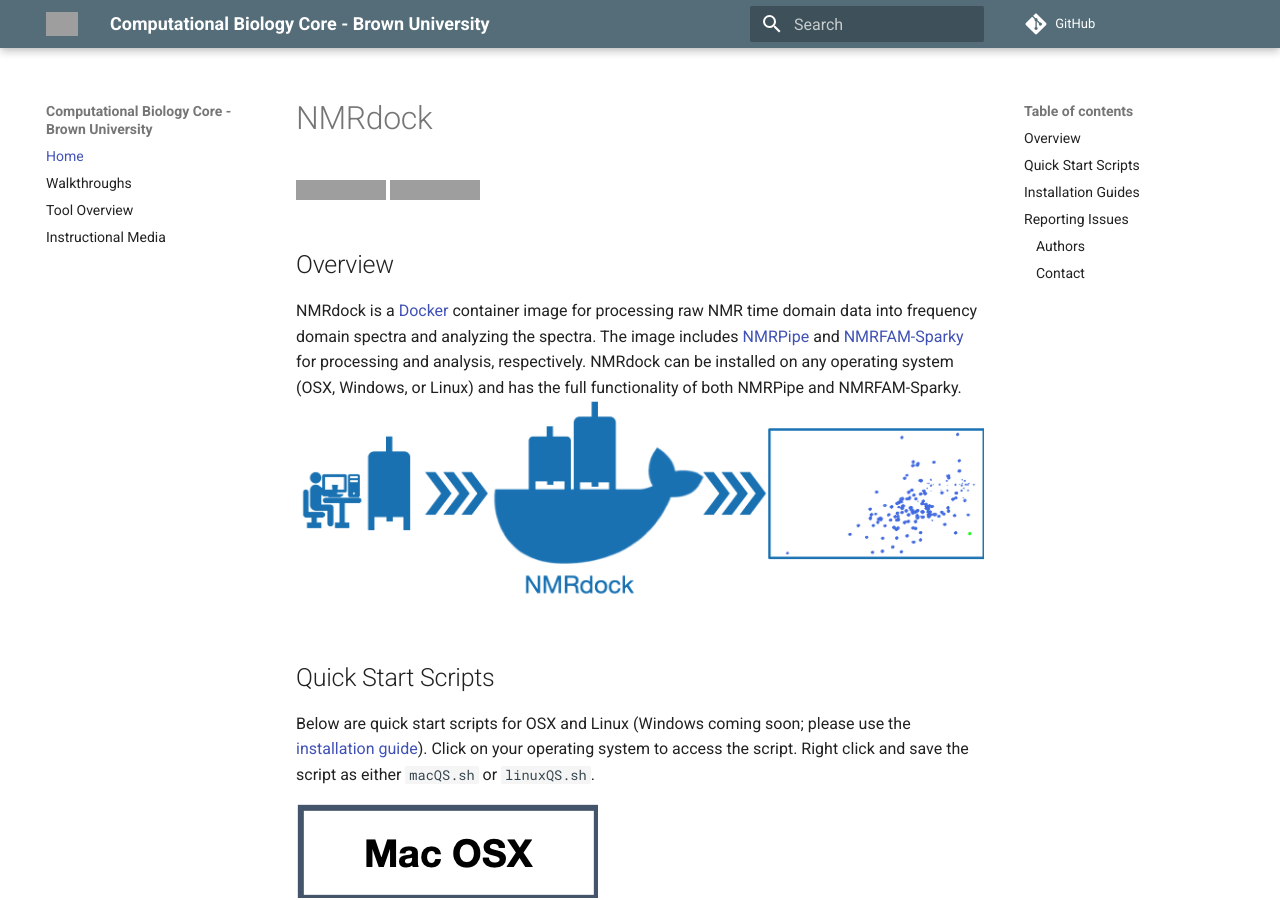
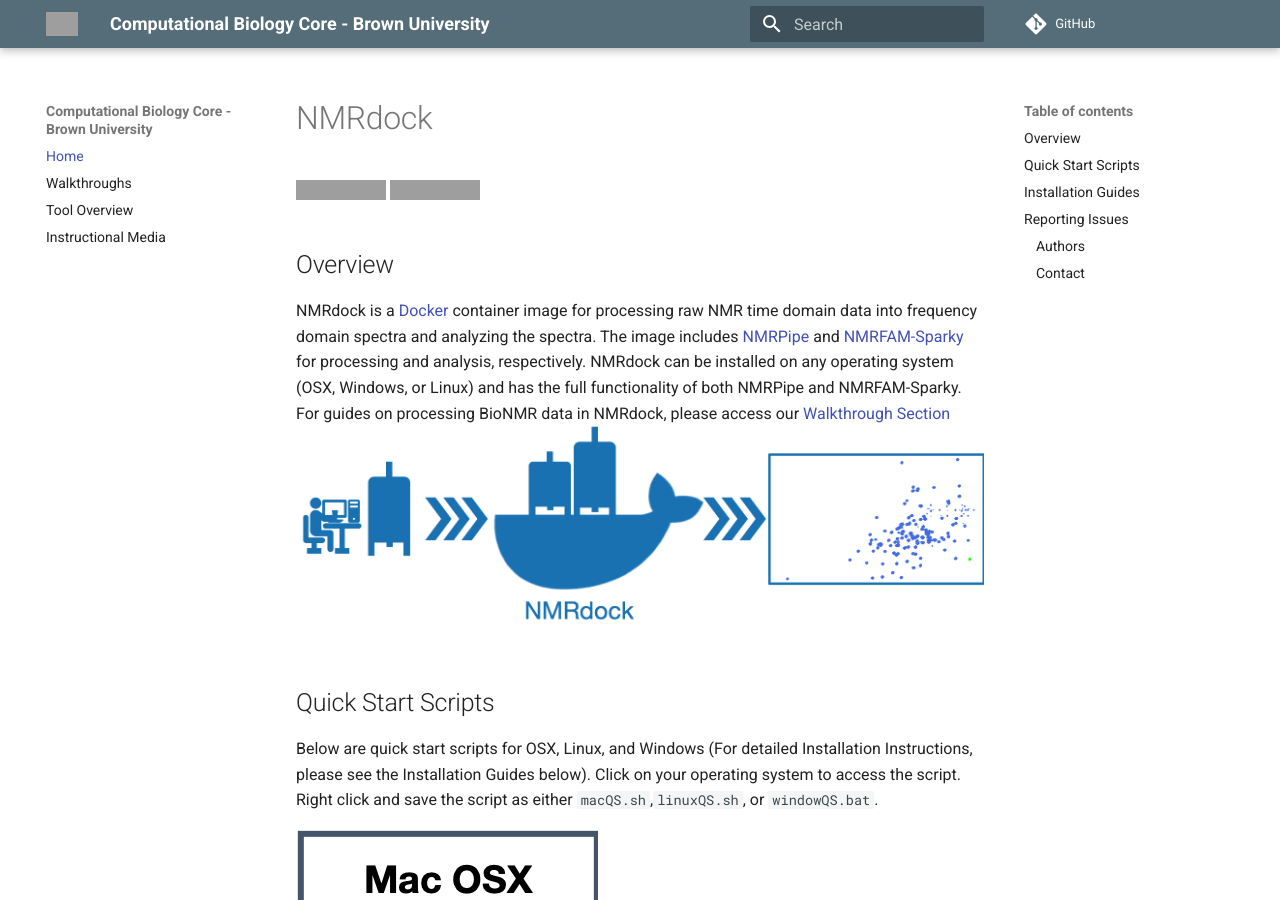
Before and after one commit to compbiocore/nmrdock, an MkDocs documentation site: the page built from docs/index.md, in a window 1280 px wide and 900 px high. Built offline with MkDocs 1.6.1 and Material for MkDocs 9.7.7, drawn with Linux system fonts in a browser that asks for light colours; comment, search, counter and statistics services are not loaded; grey boxes are pictures that could not be loaded.

Commit message:
Update index.md to add tutorial

```diff
--- a/docs/index.md
+++ b/docs/index.md
@@ -7,12 +7,12 @@
 
 ## Overview
 
-NMRdock is a [Docker](https://www.docker.com/) container image for processing raw NMR time domain data into frequency domain spectra and analyzing the spectra. The image includes [NMRPipe](https://www.ibbr.umd.edu/nmrpipe/index.html) and [NMRFAM-Sparky](https://nmrfam.wisc.edu/nmrfam-sparky-distribution/) for processing and analysis, respectively. NMRdock can be installed on any operating system (OSX, Windows, or Linux) and has the full functionality of both NMRPipe and NMRFAM-Sparky.
+NMRdock is a [Docker](https://www.docker.com/) container image for processing raw NMR time domain data into frequency domain spectra and analyzing the spectra. The image includes [NMRPipe](https://www.ibbr.umd.edu/nmrpipe/index.html) and [NMRFAM-Sparky](https://nmrfam.wisc.edu/nmrfam-sparky-distribution/) for processing and analysis, respectively. NMRdock can be installed on any operating system (OSX, Windows, or Linux) and has the full functionality of both NMRPipe and NMRFAM-Sparky. For guides on processing BioNMR data in NMRdock, please access our [Walkthrough Section](https://compbiocore.github.io/nmrdock/walkthroughs/)
 ![NMRdock](https://github.com/compbiocore/nmrdock/raw/master/docs/assets/NMRdockOverview.png)
 
 ## Quick Start Scripts
 
-Below are quick start scripts for OSX and Linux (Windows coming soon; please use the [installation guide](https://compbiocore.github.io/nmrdock/walkthroughs/#windows)). Click on your operating system to access the script. Right click and save the script as either `macQS.sh` or `linuxQS.sh`.
+Below are quick start scripts for OSX, Linux, and Windows (For detailed Installation Instructions, please see the Installation Guides below). Click on your operating system to access the script. Right click and save the script as either `macQS.sh`,`linuxQS.sh`, or `windowQS.bat`.
 
 [![OSX](https://github.com/compbiocore/nmrdock/raw/master/docs/assets/macQS.png)](https://raw.githubusercontent.com/compbiocore/nmrdock/master/macQS)
 
```
